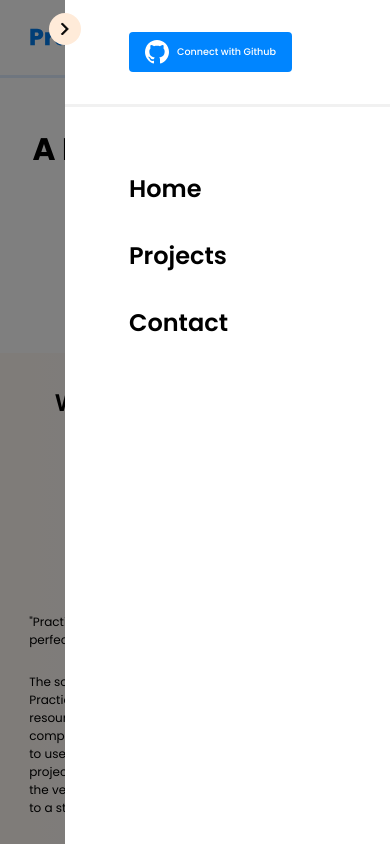
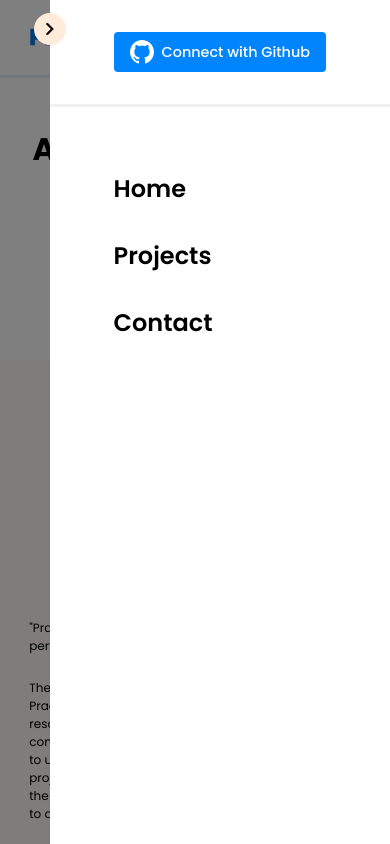
Before and after one commit to practeasedev/practeasedev-front-end, a Next.js app: page / in a window 390 px wide. Both pictures are taken after a click on the icon 342 px from the left and 34 px from the top of the page. Shown: the top 844 px of the page. Built offline with nearby package versions, Linux system fonts and the light colour scheme; no server answers.

Commit message:
font-size responsiveness fixes

```diff
--- a/src/components/CommentsSection/commentsSection.tsx
+++ b/src/components/CommentsSection/commentsSection.tsx
@@ -82,7 +82,7 @@ const CommentsSection = ({ projectId }: { projectId: string }) => {
           onChange={(e) => setCommentText(e.target.value)}
         ></textarea>
         <button
-          className={`button-primary ${styles.commentBtn} button-medium`}
+          className={`button-primary ${styles.commentBtn} button-normal`}
           onClick={postComment}
           title={isUserLoggedIn ? "" : "Please login to comment"}
           disabled={postingComment}
--- a/src/components/ProjectsMenu/ProjectsMenu.tsx
+++ b/src/components/ProjectsMenu/ProjectsMenu.tsx
@@ -111,7 +111,7 @@ const ProjectsMenu: FC<ProjectsMenuProps> = (props) => {
     return (
         <div className={styles.menuContainer}>
             <button
-                className={`${styles.menuTrigger} button button-with-icon button-secondary-light button-medium`}
+                className={`${styles.menuTrigger} button button-with-icon button-secondary-light button-normal`}
                 onClick={toggleMenuDisplay}
             >
                 <Image
--- a/src/components/Solutions/Solutions.tsx
+++ b/src/components/Solutions/Solutions.tsx
@@ -114,7 +114,7 @@ const Solutions:FC<ISolutionsProps> = (props) => {
                         ) : null}
                     </div>
                     <button
-                        className="button button-primary button-medium"
+                        className="button button-primary button-normal"
                         type="submit"
                         disabled={postingSolution}
                     >
--- a/src/pages/contact.tsx
+++ b/src/pages/contact.tsx
@@ -130,7 +130,7 @@ const Contact: FC<{}> = () => {
                         ) : null}
                     </div>
                     <button
-                        className="button-with-icon button-secondary button-medium"
+                        className="button-with-icon button-secondary button-normal"
                         type="submit"
                         disabled={sendingMail}
                     >
--- a/src/styles/globals.css
+++ b/src/styles/globals.css
@@ -129,7 +129,8 @@ button:disabled {
     display: flex;
     align-items: center;
     column-gap: 0.5rem;
-    width:max-content
+    width:max-content;
+    font-size:var(--body-normal);
 }
 
 .button-primary{
@@ -412,6 +413,10 @@ button:disabled {
         font-size: var(--body-medium);
     }
 
+    .button-with-icon{
+        font-size:var(--body-medium);
+    }
+
     .button-medium {
         font-size: var(--body-large);
     }
@@ -425,6 +430,22 @@ button:disabled {
     :root {
         --base-font-size: 0.6rem;
     }
+
+    .button {
+        font-size: var(--body-large);
+    }
+
+    .button-with-icon{
+        font-size:var(--body-large);
+    }
+
+    .button-medium {
+        font-size: calc(var(--body-large) * 1.1rem);
+    }
+
+    .button-large {
+        font-size: calc(var(--body-large) * 1.25)
+    }
 }
 
 @media (max-width: 375px) {
```
